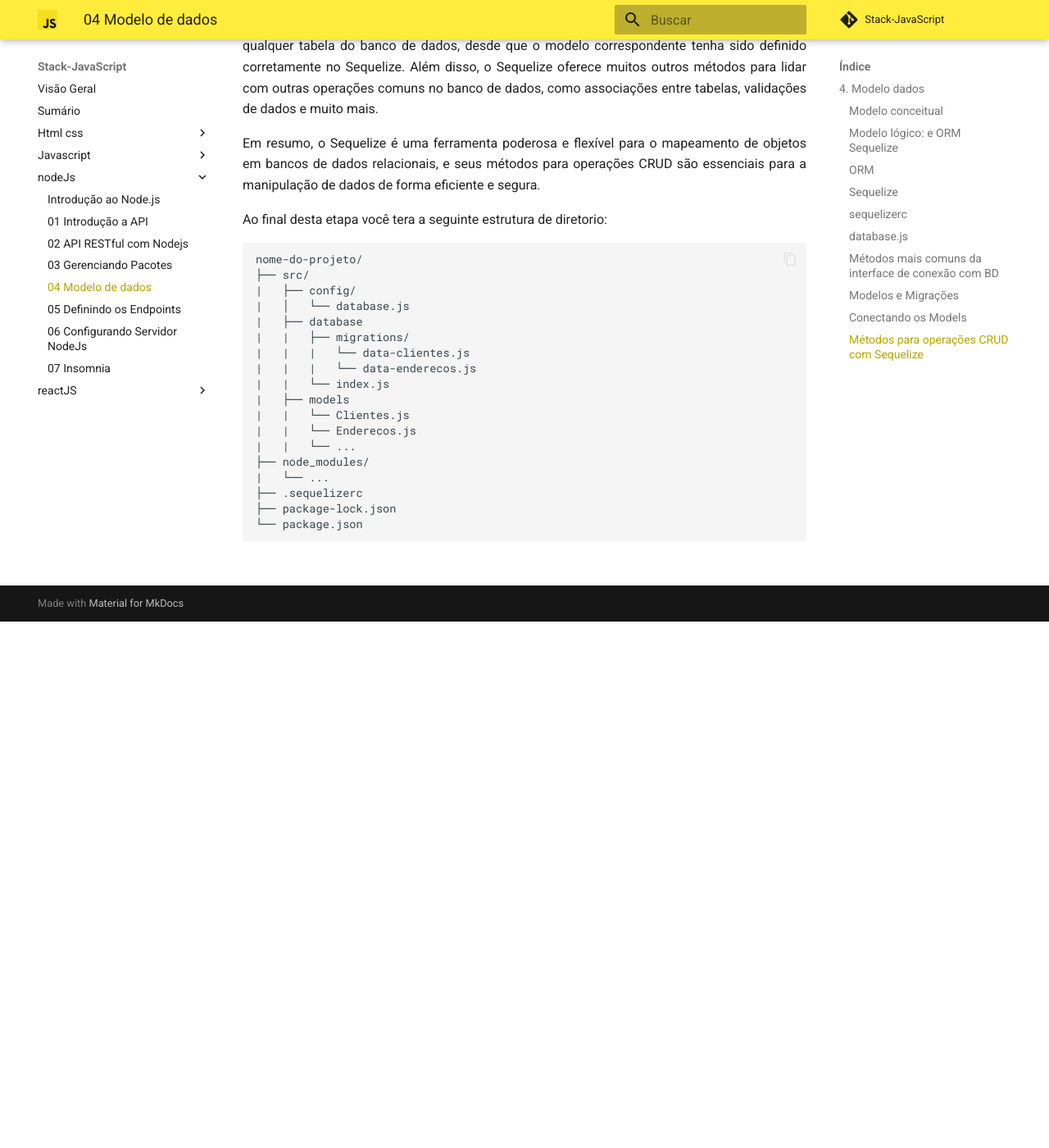
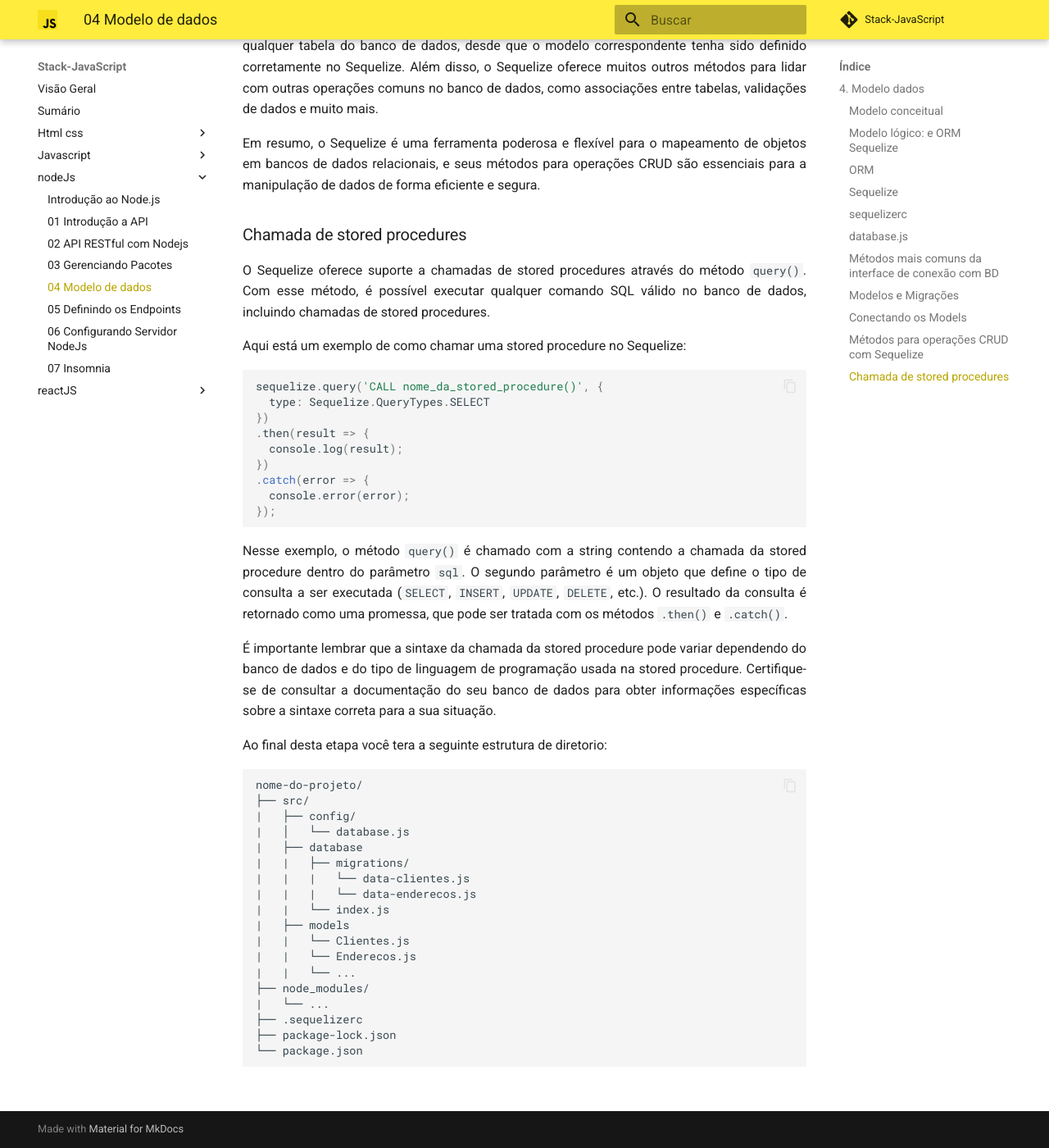
Before and after one commit to juniormarans/StackJavaScript, an MkDocs documentation site: the page built from docs/nodeJs/_04_Modelo-de-dados.md, in a window 1280 px wide and 1400 px high, scrolled down 20903 px. Shown: the whole window at 82% size. Built offline with MkDocs 1.6.1 and Material for MkDocs 9.7.7, drawn with Linux system fonts in a browser that asks for light colours; comment, search, counter and statistics services are not loaded; before the commit the page ends 21661 px from its top, so only the background shows below that.

Commit message:
modelo-dados

````diff
--- a/docs/nodeJs/_04_Modelo-de-dados.md
+++ b/docs/nodeJs/_04_Modelo-de-dados.md
@@ -757,6 +757,28 @@ Clientes.destroy({
 
 Em resumo, o Sequelize é uma ferramenta poderosa e flexível para o mapeamento de objetos em bancos de dados relacionais, e seus métodos para operações CRUD são essenciais para a manipulação de dados de forma eficiente e segura.
 
+### Chamada de stored procedures
+
+O Sequelize oferece suporte a chamadas de stored procedures através do método `query()`. Com esse método, é possível executar qualquer comando SQL válido no banco de dados, incluindo chamadas de stored procedures.
+
+Aqui está um exemplo de como chamar uma stored procedure no Sequelize:
+
+```js
+sequelize.query('CALL nome_da_stored_procedure()', {
+  type: Sequelize.QueryTypes.SELECT
+})
+.then(result => {
+  console.log(result);
+})
+.catch(error => {
+  console.error(error);
+});
+```
+
+Nesse exemplo, o método `query()` é chamado com a string contendo a chamada da stored procedure dentro do parâmetro `sql`. O segundo parâmetro é um objeto que define o tipo de consulta a ser executada (`SELECT`, `INSERT`, `UPDATE`, `DELETE`, etc.). O resultado da consulta é retornado como uma promessa, que pode ser tratada com os métodos `.then()` e `.catch()`.
+
+É importante lembrar que a sintaxe da chamada da stored procedure pode variar dependendo do banco de dados e do tipo de linguagem de programação usada na stored procedure. Certifique-se de consultar a documentação do seu banco de dados para obter informações específicas sobre a sintaxe correta para a sua situação.
+
 Ao final desta etapa você tera a seguinte estrutura de diretorio:
 
 ```tree
````
Also changed, not shown: docs/sumário.md (+1 -0 lines).
